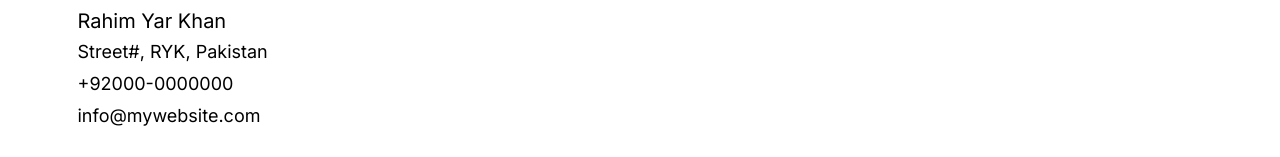
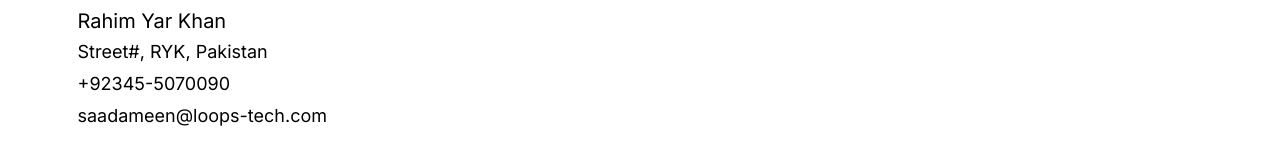
Before and after one commit to Abdullah-Sajjad026/Loops, a React (Create React App) app: page /about in a window 1280 px wide. Shown: the part 878-1035 px from the top of the page. Built offline with nearby package versions, Linux system fonts and the light colour scheme.

Commit message:
updated about-page location

```diff
--- a/src/pages/AboutPage/AboutPage.js
+++ b/src/pages/AboutPage/AboutPage.js
@@ -25,8 +25,8 @@ const AboutPage = () => {
                     <h3 className="mt-4">Rahim Yar Khan</h3>
                     <ul className="list-unstyled mb-5">
                         <li className='mb-2'>Street#, RYK, Pakistan</li>
-                        <li className='mb-2'>+92000-0000000</li>
-                        <li>info@mywebsite.com</li>
+                        <li className='mb-2'>+92345-5070090</li>
+                        <li>saadameen@loops-tech.com</li>
                     </ul>
                     <Link to={'/contact'} className='btn btn--block'>Contact Us</Link>
                 </article>
```
Also changed, not shown: src/App.css (+126 -7 lines), 1 other file (tests, documents, lock files or other folders).
